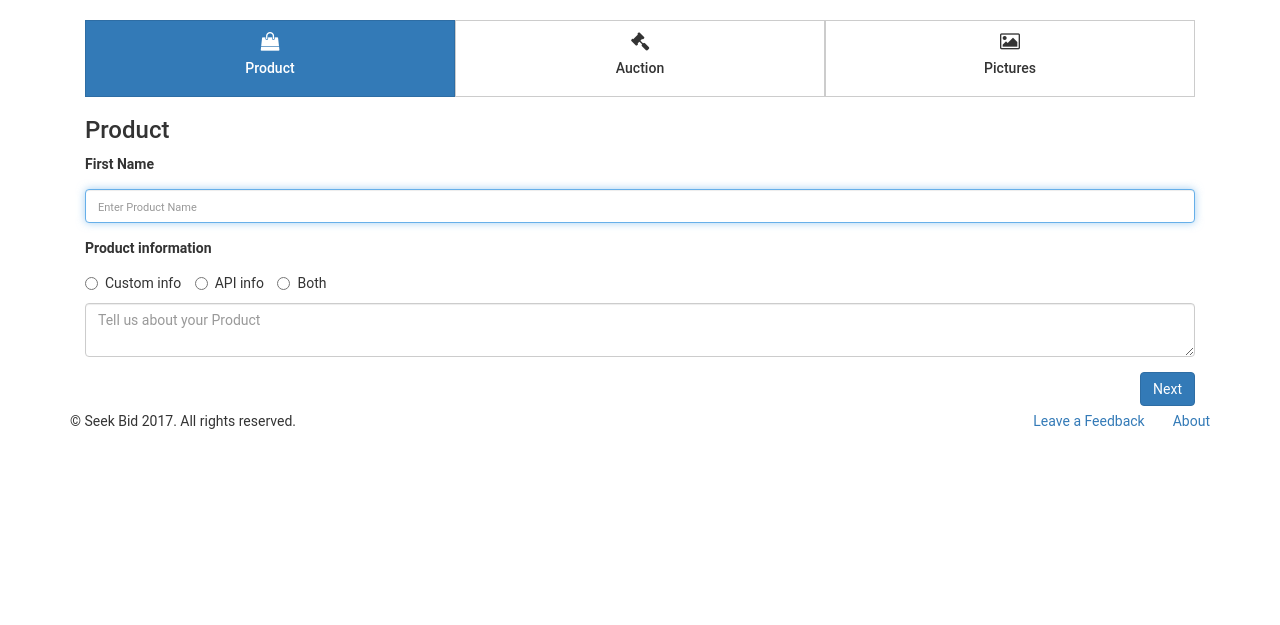
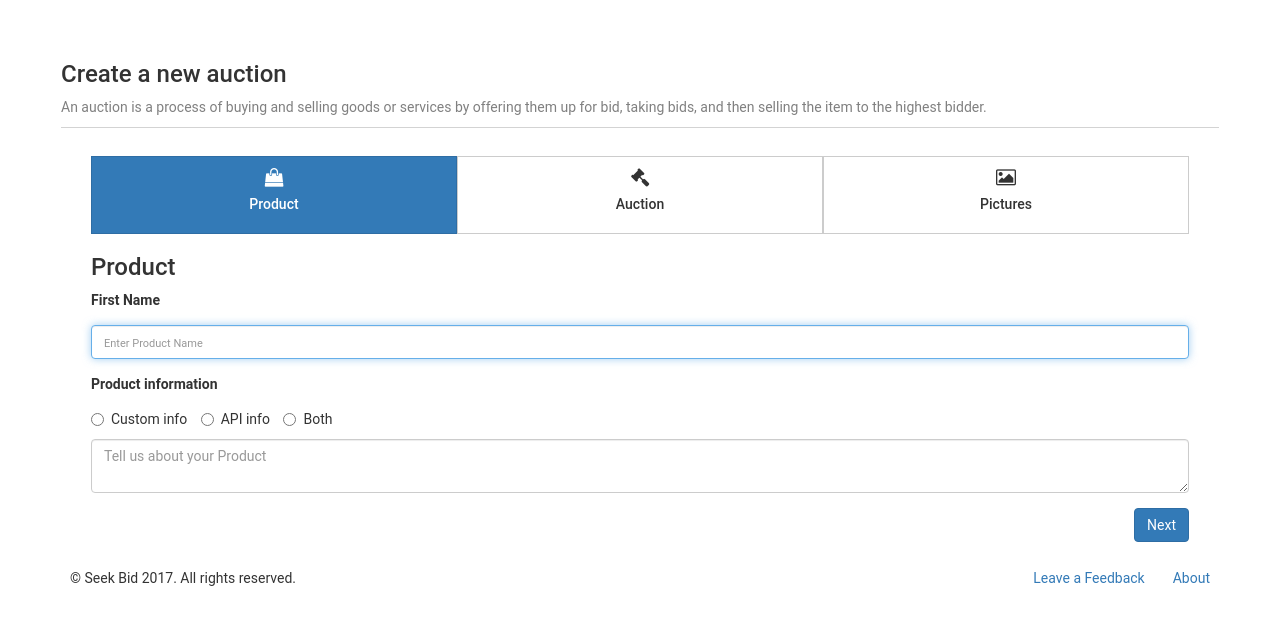
Before and after one commit to renatoabreu11/LBAW, a PHP site: page /CreateAuction.html in a window 1280 px wide. Shown: the part 57-682 px from the top of the page. Run offline with PHP 8.4, Linux system fonts and the light colour scheme; some libraries are stand-ins or nearby versions.

Commit message:
Page title

```diff
--- a/SeekBid/app/CreateAuction.html
+++ b/SeekBid/app/CreateAuction.html
@@ -139,7 +139,13 @@
   </div>
 </nav>
 
-<div class="container">
+<div class="container newAuctionH">
+  <div class="row heading">
+    <h3>
+      Create a new auction
+    </h3>
+    <p>An auction is a process of buying and selling goods or services by offering them up for bid, taking bids, and then selling the item to the highest bidder.</p>
+  </div>
   <div class="stepwizard col-xs-12">
     <div class="stepwizard-row setup-panel col-xs-12">
       <div class="stepwizard-step col-xs-4">
--- a/SeekBid/app/styles/main.css
+++ b/SeekBid/app/styles/main.css
@@ -916,6 +916,19 @@
 }
 /*=============== Create Auction =================*/
 
+.newAuctionH{
+  padding: 1.5em;
+}
+
+.newAuctionH .heading{
+  border-bottom: 1px lightgrey solid;
+}
+
+.newAuctionH .heading p {
+  padding-top: 0;
+  color: grey;
+}
+
 .stepwizard-step p {
   margin-top: 10px;
 }
@@ -923,8 +936,8 @@
   display: table-row;
 }
 .stepwizard {
+  padding: 2em 0 0 0;
   display: table;
-  padding:0;
 }
 .stepwizard-step button[disabled] {
   opacity: 1 !important;
```
